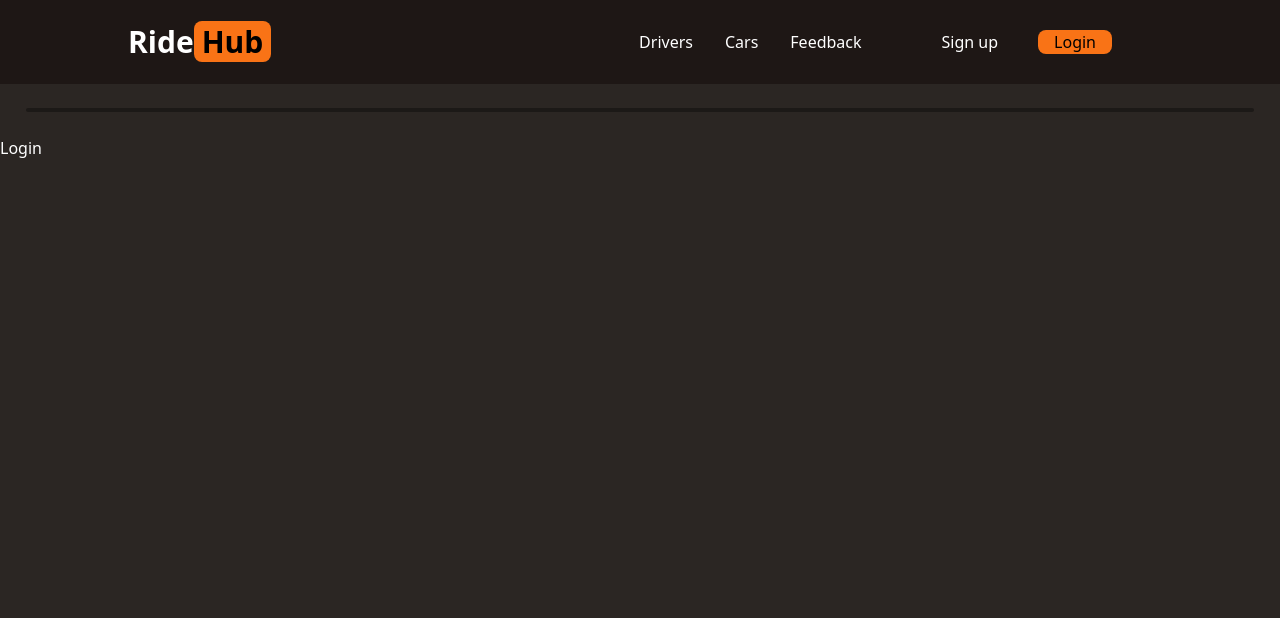
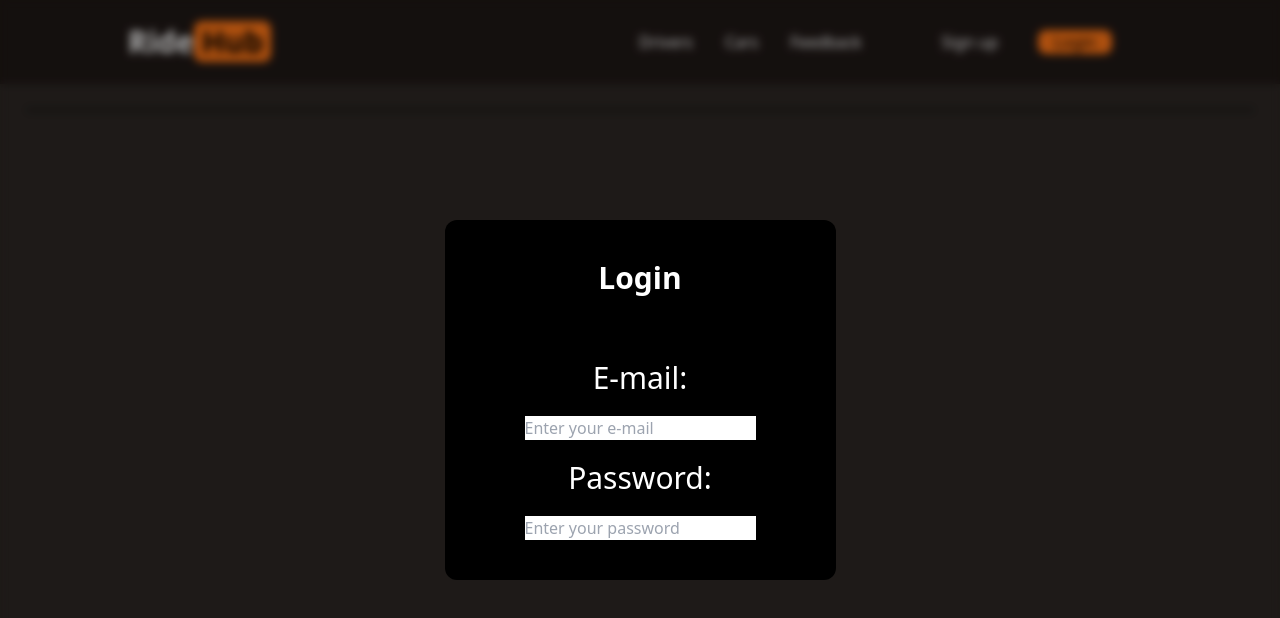
Before and after one commit to Dany246/RideHUB, a React (Vite) app in the folder frontend/: page /login in a window 1280 px wide. Shown: the top 618 px of the page. Built offline with nearby package versions, Linux system fonts and the light colour scheme.

Commit message:
login beggins

```diff
--- a/frontend/src/Pages/Login.tsx
+++ b/frontend/src/Pages/Login.tsx
@@ -1,5 +1,15 @@
 export const Login = () => {
   return (
-    <div>Login</div>
-  )
-}
+    <>
+    <div className="fixed inset-0 bg-black bg-opacity-30 backdrop-blur-sm flex justify-center items-center">
+      <div className="bg-black rounded-xl px-20 py-10 flex flex-col gap-5 items-center mx-4">
+        <h1 className="text-3xl font-extrabold">Login</h1> <br />
+        <h2 className="text-3xl  max-w-md text-center">E-mail: </h2><input type="email" placeholder="Enter your e-mail" required />
+        <h2 className="text-3xl  max-w-md text-center">Password:</h2> <input type="password" placeholder="Enter your password" required />
+      </div>
+
+    </div>
+
+    </>
+      );
+    };
```
Also changed, not shown: 1 other file (tests, documents, lock files or other folders).
